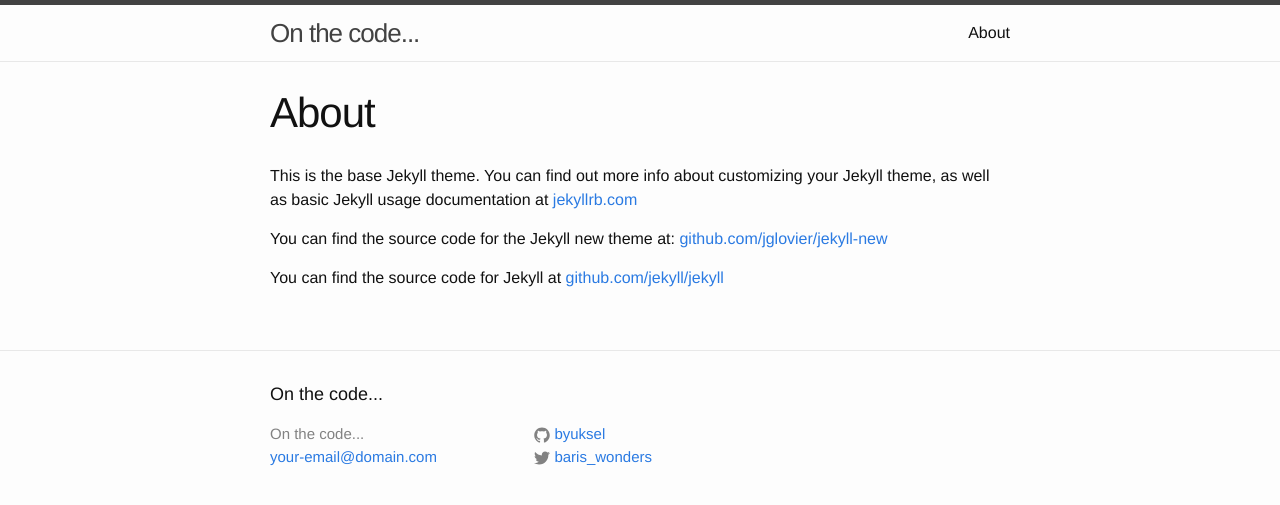
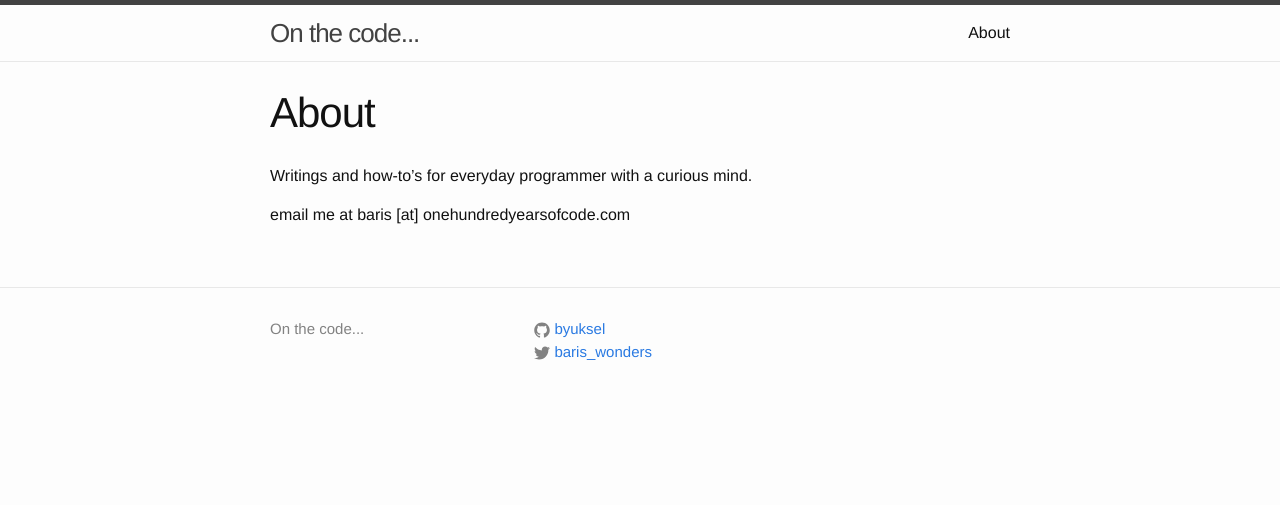
Before and after one commit to byuksel/on-the-code, a Jekyll site: the page built from about.md, in a window 1280 px wide. Shown: the top 505 px of the page. Built offline with Jekyll 4.4.1, drawn with Linux system fonts in a browser that asks for light colours.

Commit message:
Clean up about

```diff
--- a/_config.yml
+++ b/_config.yml
@@ -1,6 +1,6 @@
 # Site settings
 title: On the code...
-email: your-email@domain.com
+email: #your-email@domain.com
 description: > # this means to ignore newlines until "baseurl:"
 baseurl: "" # the subpath of your site, e.g. /blog/
 url: "http://onthecode.com" # the base hostname & protocol for your site
--- a/_includes/footer.html
+++ b/_includes/footer.html
@@ -2,13 +2,17 @@
 
   <div class="wrapper">
 
-    <h2 class="footer-heading">{{ site.title }}</h2>
+
 
     <div class="footer-col-wrapper">
       <div class="footer-col  footer-col-1">
         <ul class="contact-list">
+          {% if site.title %}
           <li>{{ site.title }}</li>
+          {% endif %}
+          {% if site.email %}
           <li><a href="mailto:{{ site.email }}">{{ site.email }}</a></li>
+          {% endif %}
         </ul>
       </div>
 
--- a/about.md
+++ b/about.md
@@ -3,9 +3,7 @@ layout: page
 title: About
 permalink: /about/
 ---
+Writings and how-to's for everyday programmer with a curious mind.
 
-This is the base Jekyll theme. You can find out more info about customizing your Jekyll theme, as well as basic Jekyll usage documentation at [jekyllrb.com](http://jekyllrb.com/)
-
-You can find the source code for the Jekyll new theme at: [github.com/jglovier/jekyll-new](https://github.com/jglovier/jekyll-new)
-
-You can find the source code for Jekyll at [github.com/jekyll/jekyll](https://github.com/jekyll/jekyll)
+email me at
+baris [at] onehundredyearsofcode.com
```
Also changed, not shown: _posts/2014-03-06-emacs-on-steroids-for-python-elpy-el.markdown (+7 -5 lines).
